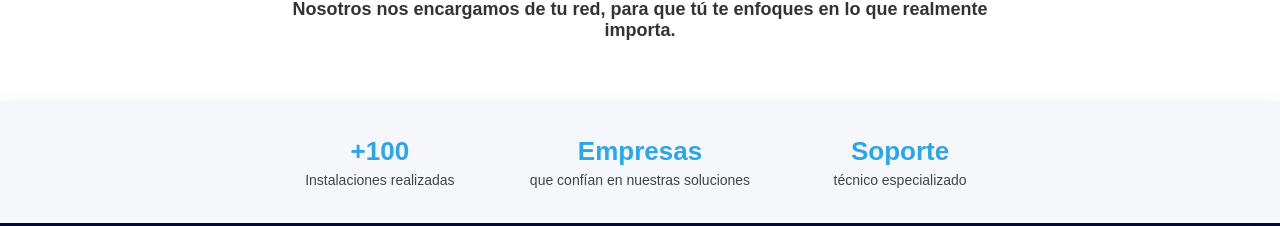
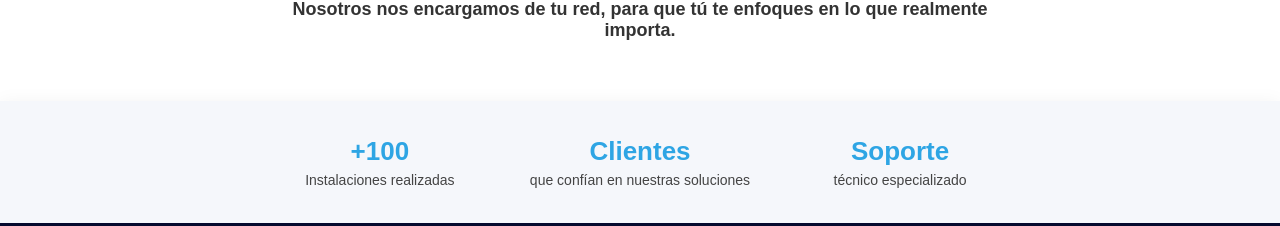
Before and after one commit to OcteFlow/octeflow-site, a Next.js app: page / in a window 1280 px wide. Shown: the part 953-1179 px from the top of the page. Built offline with nearby package versions, Linux system fonts and the light colour scheme.

Commit message:
Update index.js

```diff
--- a/pages/index.js
+++ b/pages/index.js
@@ -192,7 +192,7 @@ export default function Home() {
 </div>
 
 <div className="trust-item">
-<span className="trust-number">Empresas</span>
+<span className="trust-number">Clientes</span>
 <p>que confían en nuestras soluciones</p>
 </div>
 
```
